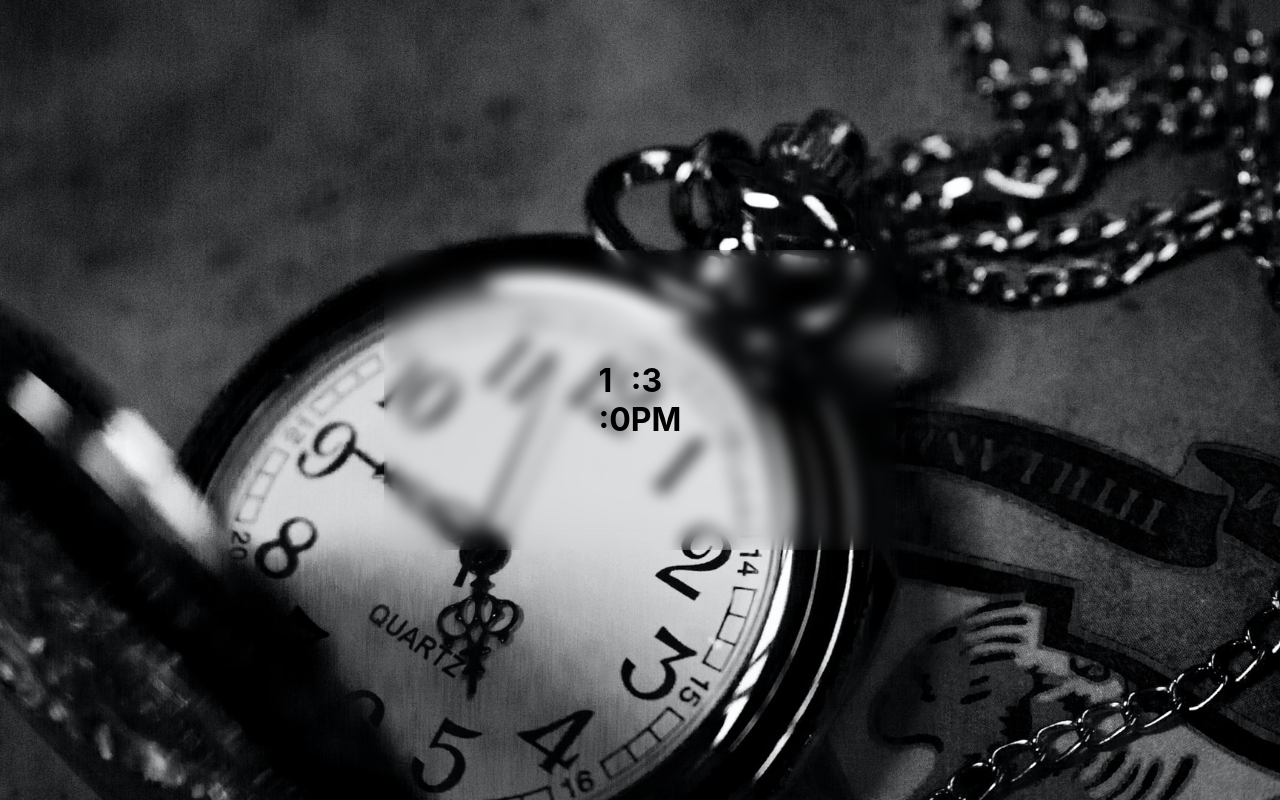
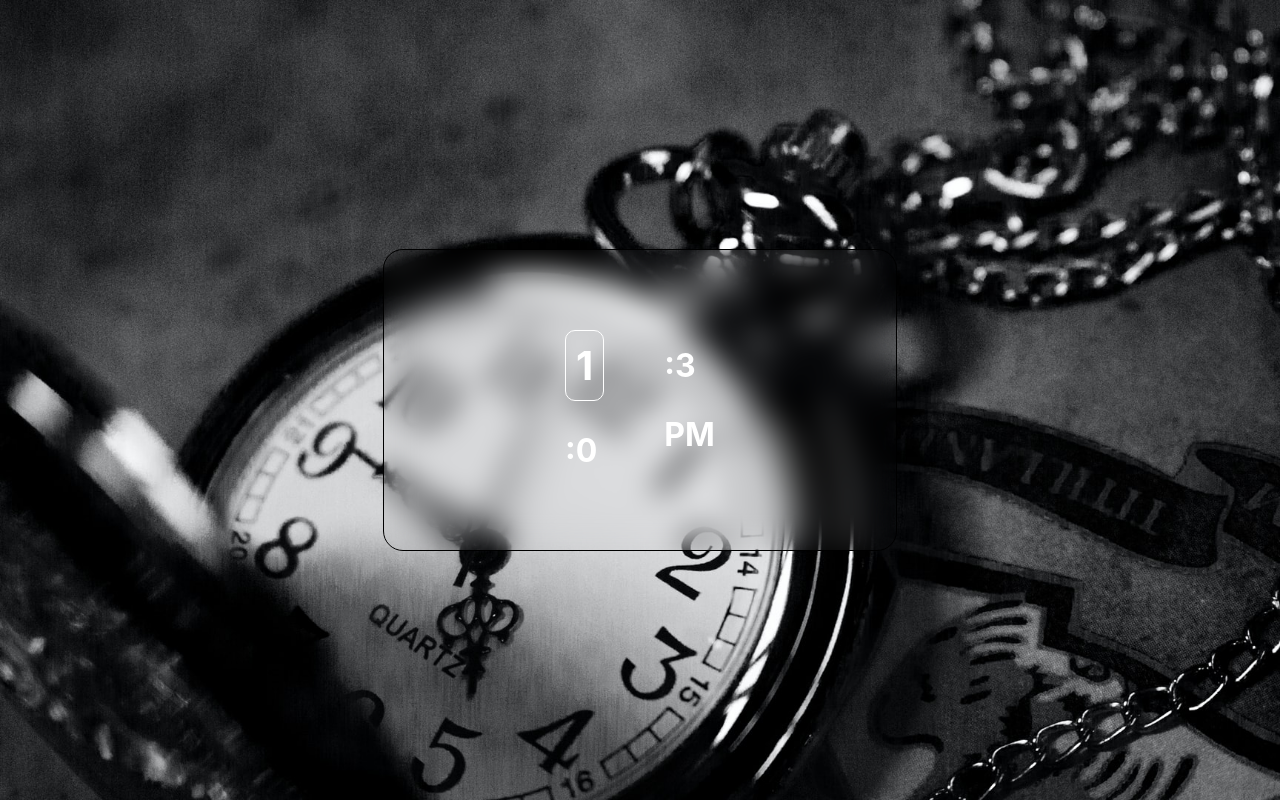
Before and after one commit to ShaileshBisht/Gsap-timer, a React (Create React App) app: page / in a window 1280 px wide. Built offline with nearby package versions, Linux system fonts and the light colour scheme.

Commit message:
style hour

```diff
--- a/src/component/Timer.css
+++ b/src/component/Timer.css
@@ -4,6 +4,31 @@
   display: flex;
   align-items: center;
   justify-content: center;
-  backdrop-filter: blur(8px);
-  border-radius: 10px solid;
+  backdrop-filter: blur(15px);
+  border: 1px solid;
+  border-radius: 20px;
 }
+
+.left_hour {
+  padding: 10px;
+  font-size: 40px;
+  border-radius: 10px;
+  border: 1px solid;
+  color: white;
+  margin: 30px;
+}
+
+.left_minutes {
+  color: white;
+  margin: 30px;
+}
+
+.right_sec {
+  color: white;
+  margin: 30px;
+}
+
+.right_amPm {
+  color: white;
+  margin: 30px;
+}
--- a/src/component/Timer.js
+++ b/src/component/Timer.js
@@ -20,12 +20,16 @@ function Timer() {
   return (
     <div className="timer">
       <div className="timer_left">
-        <h1>{timer.toLocaleTimeString().slice(0, 1)}</h1>
-        <h1>{timer.toLocaleTimeString().slice(2, 4)}</h1>
+        <h1 className="left_hour">{timer.toLocaleTimeString().slice(0, 1)}</h1>
+        <h1 className="left_minutes">
+          {timer.toLocaleTimeString().slice(2, 4)}
+        </h1>
       </div>
       <div className="timer_right">
-        <h1>{timer.toLocaleTimeString().slice(5, 7)}</h1>
-        <h1>{timer.toLocaleTimeString().slice(8, 11)}</h1>
+        <h1 className="right_sec">{timer.toLocaleTimeString().slice(5, 7)}</h1>
+        <h1 className="right_amPm">
+          {timer.toLocaleTimeString().slice(8, 11)}
+        </h1>
       </div>
     </div>
   );
```
Also changed, not shown: 1 other file (tests, documents, lock files or other folders).
